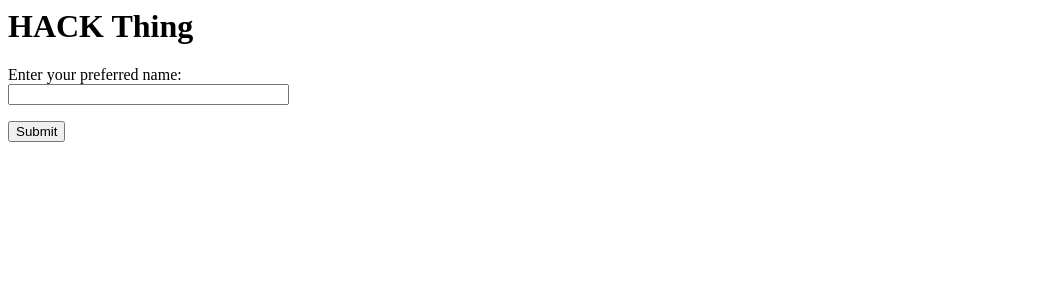
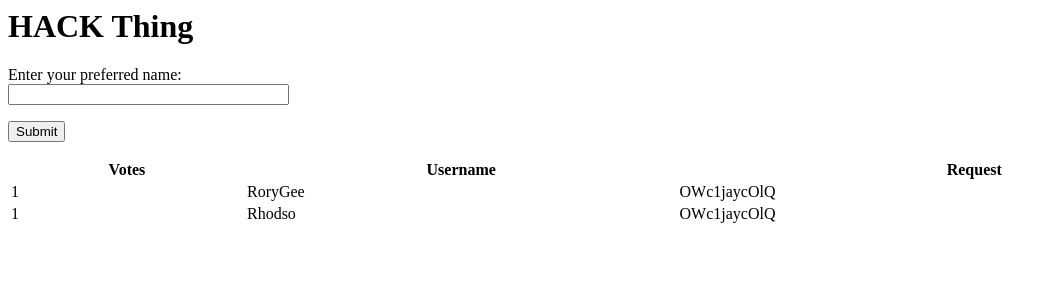
Before and after one commit to rhodso/HackKeeleMusicBot, a Flask app: page / in a window 1280 px wide. Shown: the top 300 px of the page, without its empty margins (0-1057 px from the left). Run offline with Flask 2, Linux system fonts and the light colour scheme.

Commit message:
Added request list, request page

```diff
--- a/app/routes.py
+++ b/app/routes.py
@@ -7,10 +7,24 @@ from app.forms import UsernameForm, IDForm
 @app.route('/', methods=['GET', 'POST'])
 def index():
     form = UsernameForm()
-    return render_template('index.html', title='HACK Keele | Music Player', form=form)
+
+    videos = [
+        {
+            'votes': 1,
+            'UID': {'Username': 'RoryGee'},
+            'VideoID': 'OWc1jaycOlQ'
+        },
+        {
+            'votes': 1,
+            'UID': {'Username': 'Rhodso'},
+            'VideoID': 'OWc1jaycOlQ'
+        }
+    ]
+
+    return render_template('index.html', title='HACK Keele | Music Player', form=form,videos=videos)
 
 
 @app.route('/requestSong')
 def requestSong():
     form = IDForm()
-    return render_template('request.html', title='HACK Keele | Music Player',form=form)
+    return render_template('request.html', title='HACK Keele | Music Player', form=form)
--- a/app/templates/index.html
+++ b/app/templates/index.html
@@ -13,6 +13,17 @@
 			<p>
 				{{ form.submit() }}
 			</p>
+			<table style="width:100%">
+				<tr>
+					<th>Votes</th>
+					<th>Username</th>
+					<th>Request</th>
+				</tr>
+				{% for video in videos %}
+					<tr><td>{{ video.votes }}</td><td>{{ video.UID.Username }}</td><td>{{ video.VideoID }}</td></tr>
+				{% endfor %}
+			</table>
+
 		</form>
 	</body>
 </html>
```
Also changed, not shown: app/templates/request.html (added, +18 -0 lines).
